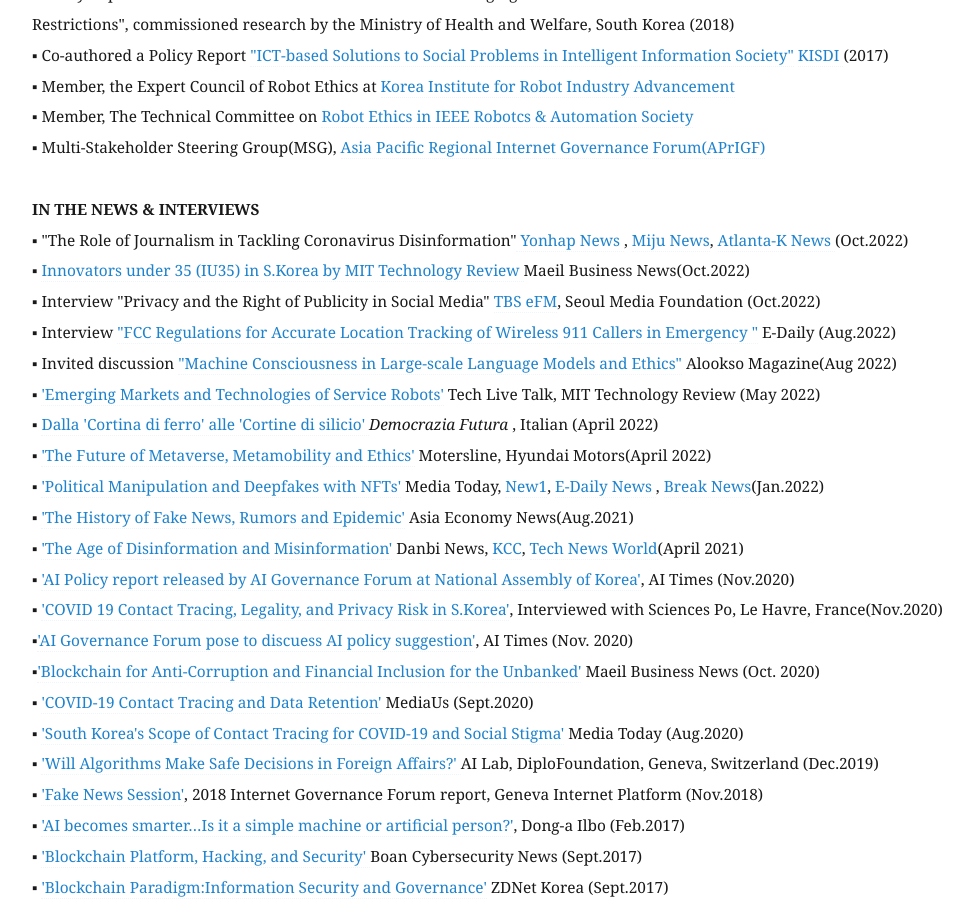
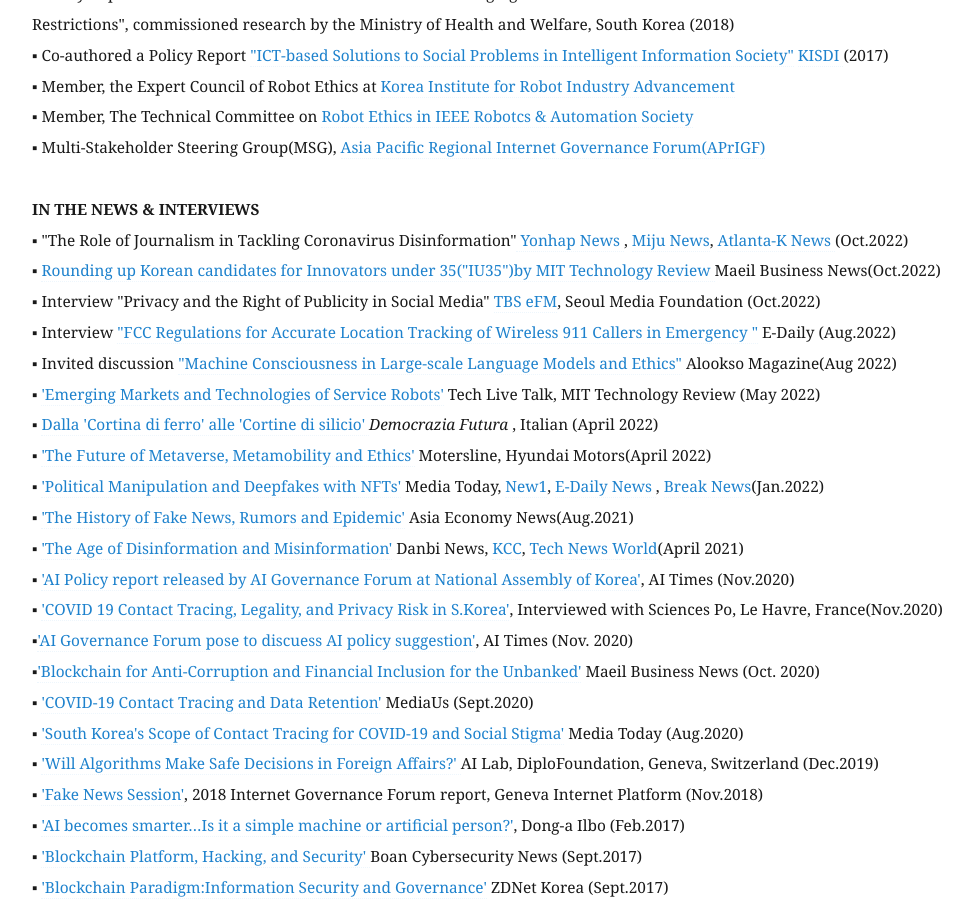
Before and after one commit to eunchangchoi/eunchangchoi.github.io, a Jekyll site: the page built from index.md, in a window 1280 px wide and 900 px high, scrolled down 6241 px. Shown: the whole window, without its empty margins (68-1041 px from the left). Built offline with Jekyll 4.4.1, drawn with Linux system fonts in a browser that asks for light colours.

Commit message:
Update index.md

```diff
--- a/index.md
+++ b/index.md
@@ -151,7 +151,7 @@
   <br>
  <strong> IN THE NEWS & INTERVIEWS</strong> <br>
 ▪ "The Role of Journalism in Tackling Coronavirus Disinformation"<a href="https://www.yna.co.kr/view/AKR20221012124400371"> Yonhap News </a>, <a href="https://mijunews.com/2022/10/13/%ec%98%81%ec%83%81%ec%b5%9c%ec%9d%80%ec%b0%bd-%ea%b5%90%ec%88%98-%ea%b0%80%ec%a7%9c%eb%89%b4%ec%8a%a4%ec%9d%98-%ea%b3%a0%ea%b3%a0%ed%95%99%ed%8c%ac%eb%8d%b0%eb%af%b9-%ec%96%b8%eb%a1%a0%ec%9d%98/"> Miju News</a>, <a href="https://atlantak.com/%ec%84%b8%ea%b3%84%ed%95%9c%ec%9d%b8%ec%96%b8%eb%a1%a0%ec%9d%b8%ed%98%91-%ea%b5%ad%ec%a0%9c%ec%8b%ac%ed%8f%ac%ec%a7%80%ec%97%84-%ec%95%a0%ed%8b%80%eb%9e%9c%ed%83%80-k-%ec%82%ac%eb%a1%80/"> Atlanta-K News </a> (Oct.2022) <br>
-▪ <a href="https://www.mk.co.kr/news/it/10493518"> Innovators under 35 (IU35) in S.Korea by MIT Technology Review </a> Maeil Business News(Oct.2022)<br>
+▪ <a href="https://www.mk.co.kr/news/it/10493518"> Rounding up Korean candidates for Innovators under 35("IU35")by MIT Technology Review </a> Maeil Business News(Oct.2022)<br>
 ▪ Interview "Privacy and the Right of Publicity in Social Media" <a href="https://podcasts.apple.com/af/podcast/tbs-efm-this-morning/id1038822609"> TBS eFM</a>, Seoul Media Foundation (Oct.2022)<br>
 ▪ Interview <a href="https://www.edaily.co.kr/news/read?newsId=03722806632430600&mediaCodeNo=257"> "FCC Regulations for Accurate Location Tracking of Wireless 911 Callers in Emergency "</a> E-Daily (Aug.2022)<br>
 ▪ Invited discussion <a href="https://alook.so/posts/latO5RY"> "Machine Consciousness in Large-scale Language Models and Ethics"</a> Alookso Magazine(Aug 2022)<br>
```
